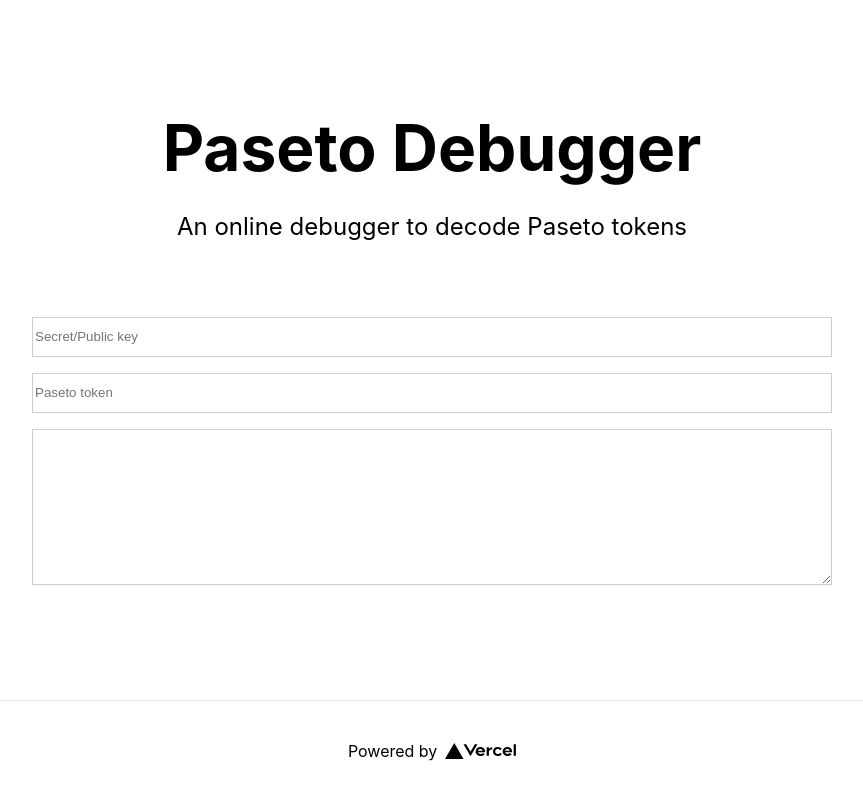
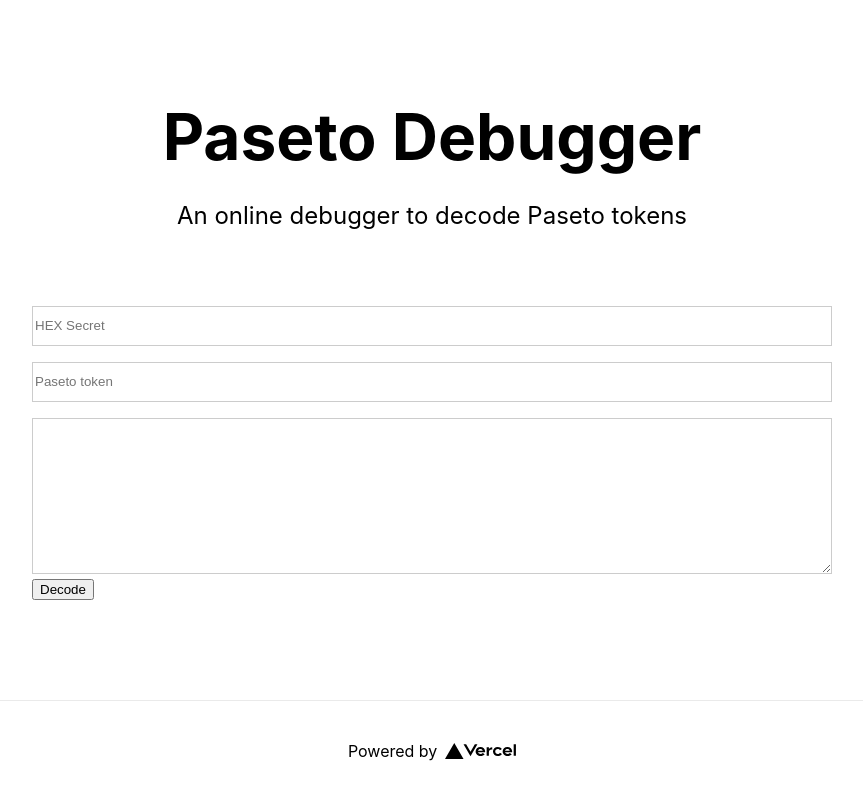
Before and after one commit to mehdibo/paseto-debugger, a Next.js app: page / in a window 1280 px wide. Shown: the whole page, without its empty margins (208-1071 px from the left). Built offline with nearby package versions, Linux system fonts and the light colour scheme.

Commit message:
Use api in index to decode paseto

```diff
--- a/pages/index.js
+++ b/pages/index.js
@@ -1,9 +1,32 @@
 import Head from 'next/head'
 import {useState} from "react";
+import axios from "axios";
 
 export default function Home() {
   const [secret, setSecret] = useState('');
   const [payload, setPayload] = useState('');
+  const [token, setToken] = useState('');
+
+  function decodePaseto(e) {
+      e.preventDefault();
+      if (secret === '')
+      {
+          alert('You must provide a secret');
+          return;
+      }
+      console.log(token);
+      if (token === '' || token === undefined)
+      {
+          alert('You must provide a token');
+          return;
+      }
+      axios.post('/api/decodePaseto', {
+          secret: secret,
+          token: token
+      }).then(function (response) {
+          setPayload(JSON.stringify(response.data))
+      });
+  }
 
   return (
     <div className="container">
@@ -22,10 +45,12 @@ export default function Home() {
         </p>
 
         <div className="grid">
-          <form>
-              <input type="text" placeholder="Secret/Public key"/>
-              <input type="text" placeholder="Paseto token"/>
-              <textarea readOnly="true" rows="10" value={payload} />
+          <form onSubmit={decodePaseto}>
+              <input type="text" placeholder="HEX Secret" onChange={(e) => setSecret(e.target.value)}/>
+              <input type="text" placeholder="Paseto token" onChange={(e) => setToken(e.target.value)}/>
+              <textarea readOnly={true} rows="10" value={payload} />
+              <br />
+              <button type={"submit"}>Decode</button>
           </form>
         </div>
       </main>
```
